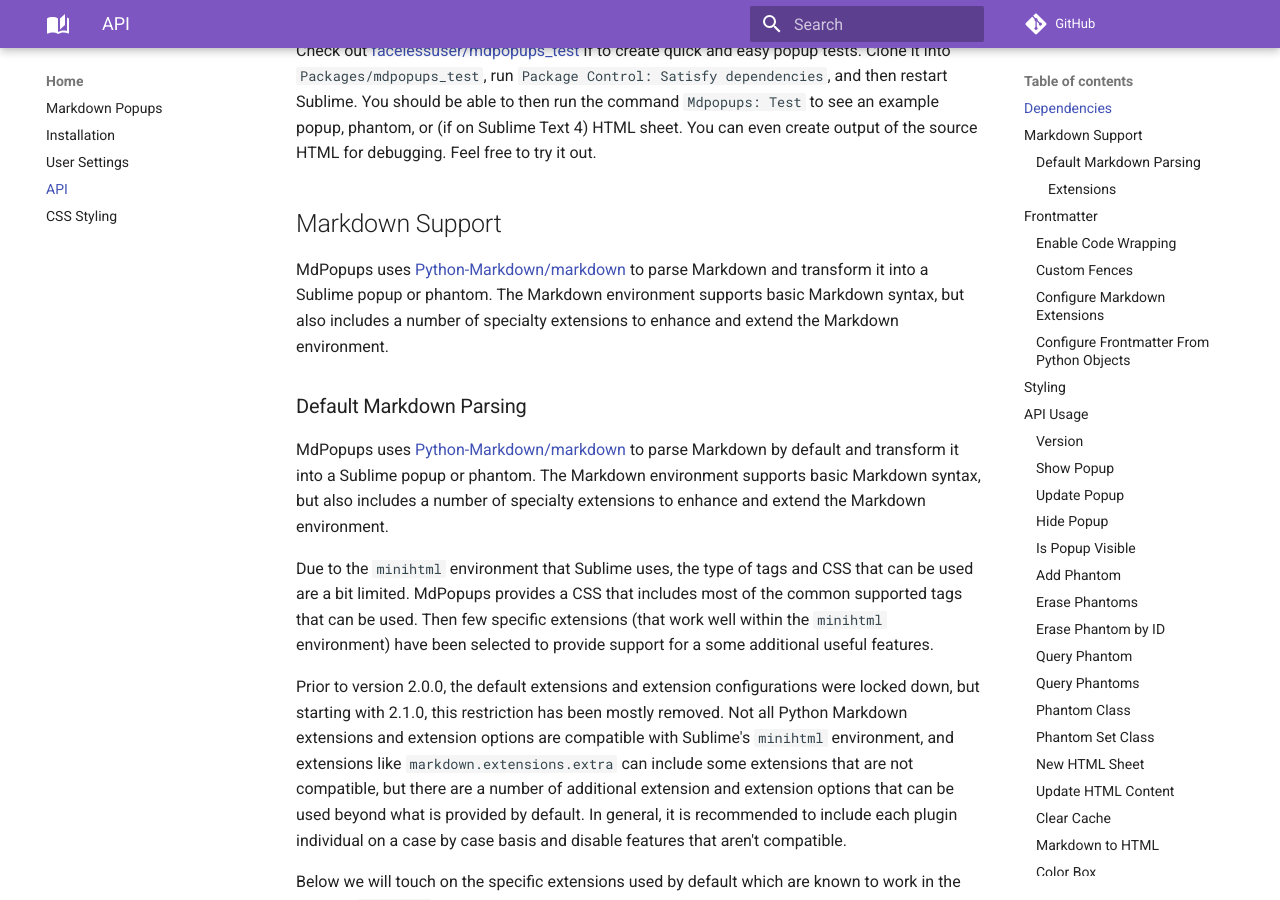
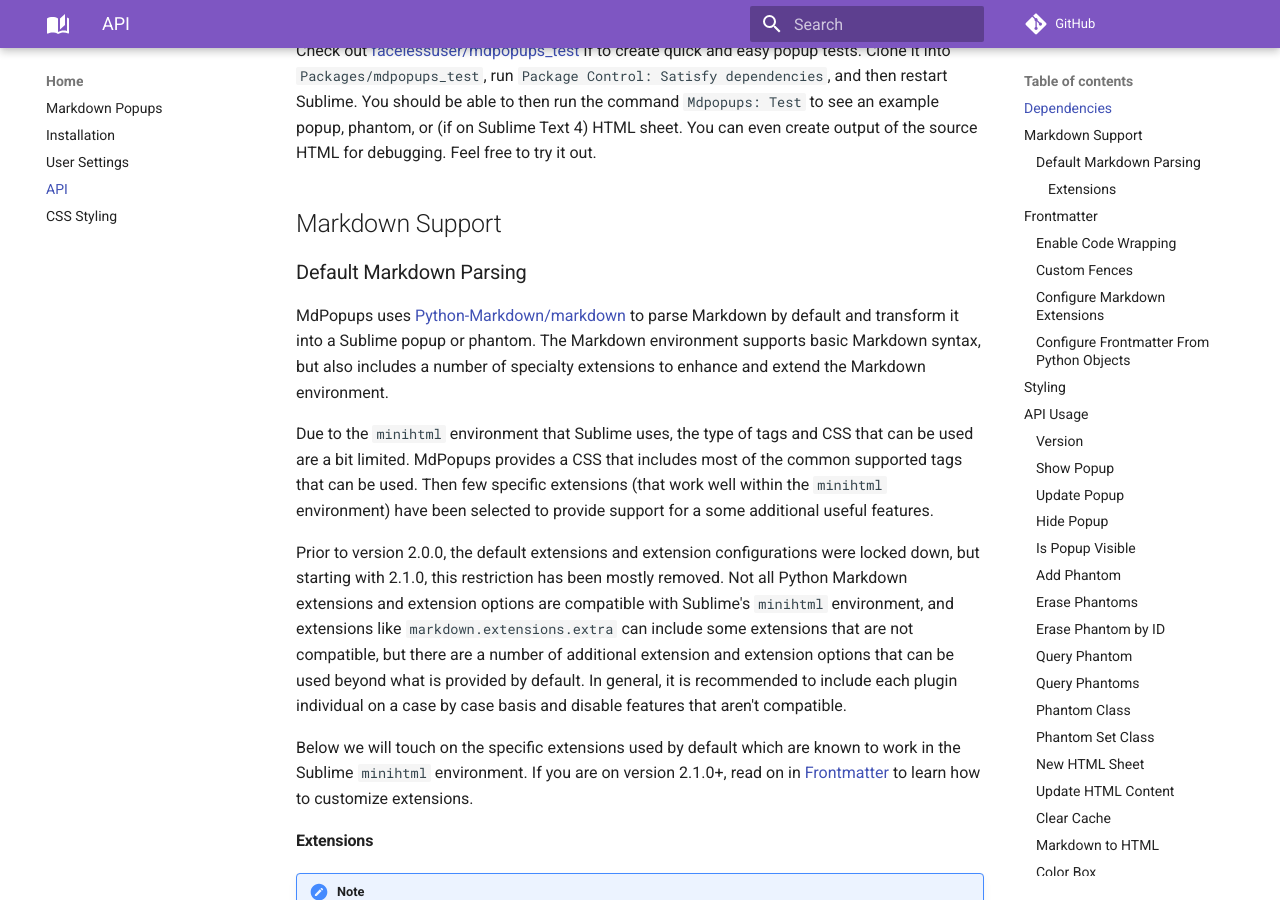
Before and after one commit to facelessuser/sublime-markdown-popups, an MkDocs documentation site: the page built from docs/src/markdown/api.md, in a window 1280 px wide and 900 px high, scrolled down 709 px. Built offline with MkDocs 1.6.1 and Material for MkDocs 9.7.7, drawn with Linux system fonts in a browser that asks for light colours; comment, search, counter and statistics services are not loaded.

Commit message:
Fix docs

```diff
--- a/docs/src/markdown/api.md
+++ b/docs/src/markdown/api.md
@@ -35,9 +35,6 @@
 
 ## Markdown Support
 
-MdPopups uses @Python-Markdown/markdown to parse Markdown and transform it into a Sublime popup or phantom. The Markdown
-environment supports basic Markdown syntax, but also includes a number of specialty extensions to enhance and extend the
-Markdown environment.
 ### Default Markdown Parsing
 
 MdPopups uses @Python-Markdown/markdown to parse Markdown by default and transform it into a Sublime popup or phantom.
```
